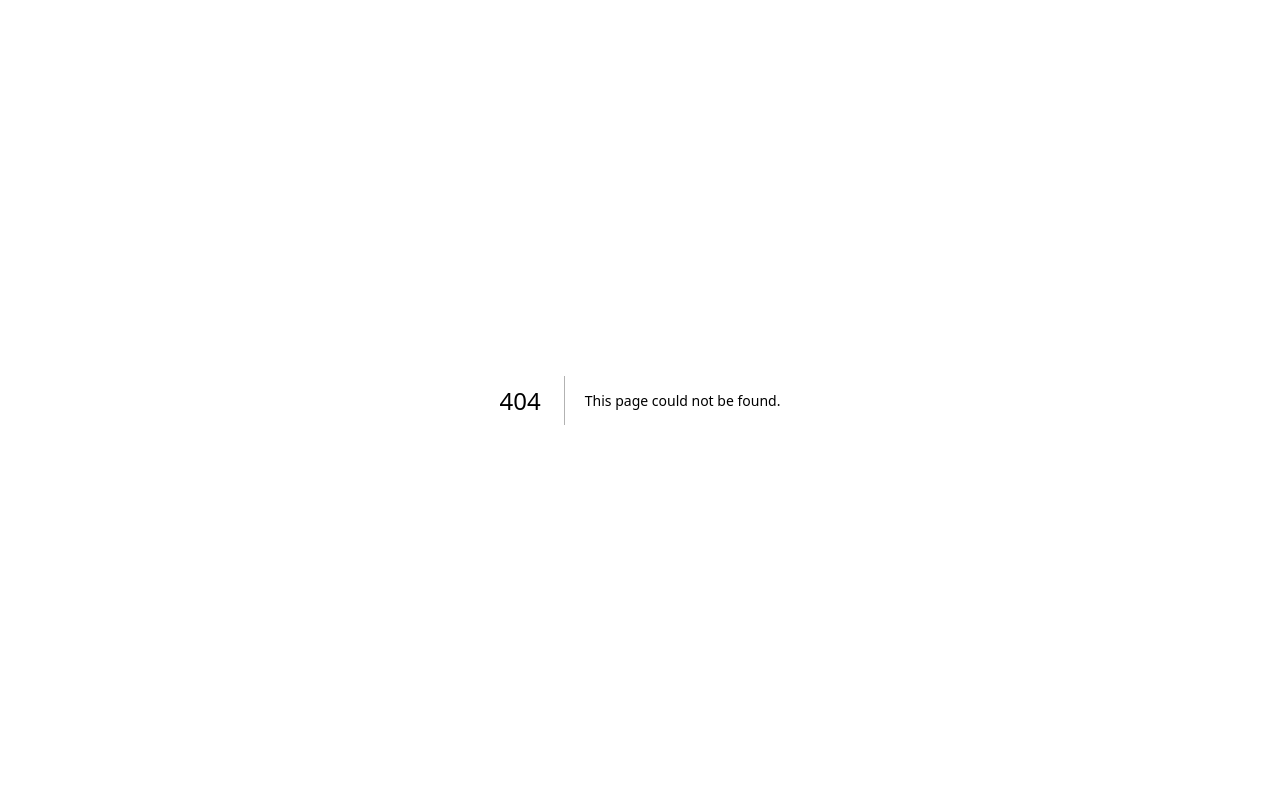
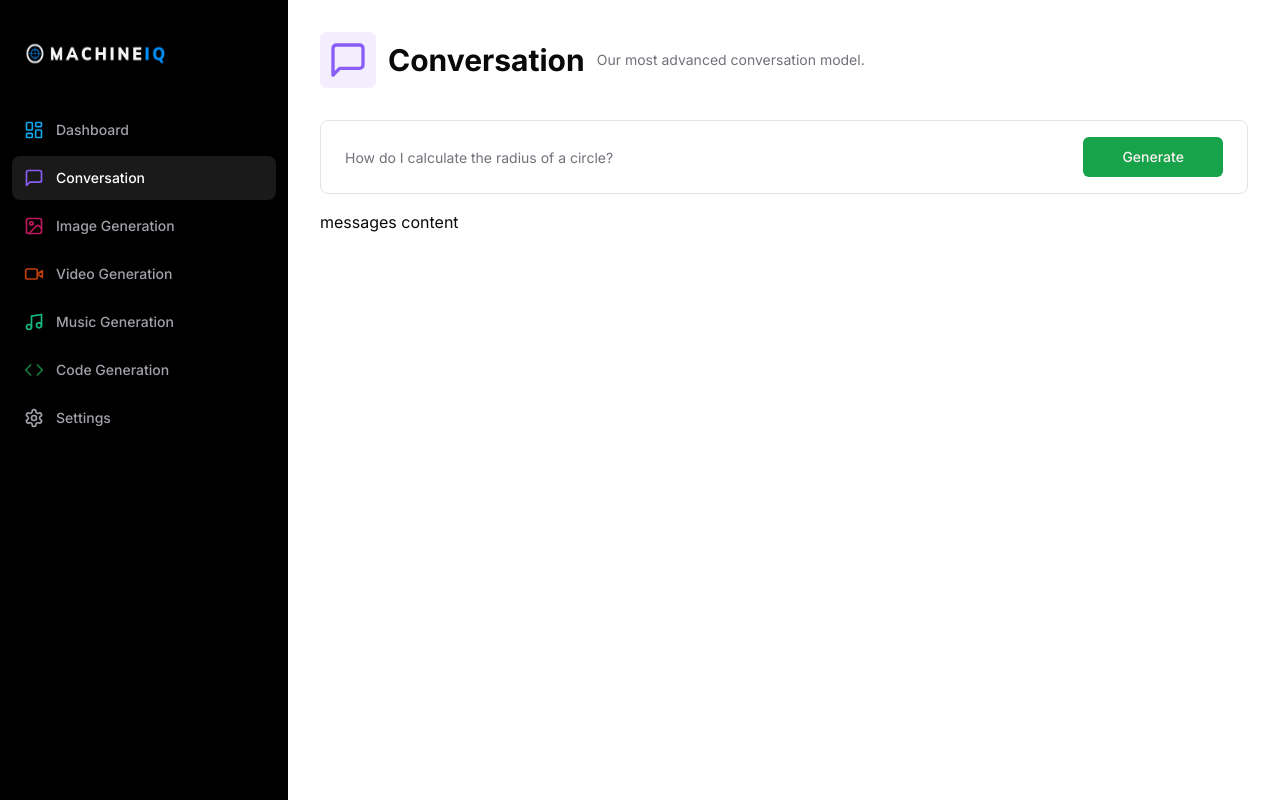
Before and after one commit to Hansraj8149/machineiq, a Next.js app: page /conversation in a window 1280 px wide. Before the commit this address had no page. Built offline with nearby package versions, Linux system fonts and the light colour scheme.

Commit message:
converstion ui done

```diff
--- /dev/null
+++ b/app/(dashboard)/(routes)/conversation/constants.ts
@@ -0,0 +1,7 @@
+import * as z from "zod";
+
+export const formSchema = z.object({
+  prompt: z.string().min(1, {
+    message: "Prompt is required."
+  }),
+});
--- /dev/null
+++ b/app/(dashboard)/(routes)/conversation/page.tsx
@@ -0,0 +1,78 @@
+"use client"
+import {Heading} from '@/components/Heading'
+import { MessageSquare } from 'lucide-react'
+import {z} from 'zod'
+import React from 'react'
+import { useForm } from 'react-hook-form'
+import { formSchema } from './constants'
+import { zodResolver } from '@hookform/resolvers/zod'
+import {Form, FormControl, FormField, FormItem } from '@/components/ui/form'
+import { Input } from '@/components/ui/input'
+import { Button } from '@/components/ui/button'
+const ConversationPage = () => {
+    const form = useForm<z.infer<typeof formSchema>>({
+        resolver: zodResolver(formSchema),
+        defaultValues: {
+          prompt: "",
+        },
+      });
+
+    const isLoading = form.formState.isSubmitting;
+    const onSubmit= async (values:z.infer<typeof formSchema>)=> {
+        console.log(values)
+    }
+  return (
+    <div>
+    <Heading
+      title="Conversation"
+      description="Our most advanced conversation model."
+      icon={MessageSquare}
+      iconColor="text-violet-500"
+      bgColor="bg-violet-500/10"
+    />
+    <div className="px-4 lg:px-8">
+      <div>
+        <Form {...form}>
+          <form
+            onSubmit={form.handleSubmit(onSubmit)}
+            className="
+              rounded-lg
+              border
+              w-full
+              p-4
+              px-3
+              md:px-6
+              focus-within:shadow-sm
+              grid
+              grid-cols-12
+              gap-2
+            "
+          >
+            <FormField
+              name="prompt"
+              render={({ field }) => (
+                <FormItem className="col-span-12 lg:col-span-10">
+                  <FormControl className="m-0 p-0">
+                    <Input
+                      className="border-0 outline-none focus-visible:ring-0 focus-visible:ring-transparent"
+                      disabled={isLoading}
+                      placeholder="How do I calculate the radius of a circle?"
+                      {...field}
+                    />
+                  </FormControl>
+                </FormItem>
+              )}
+            />
+            <Button className="col-span-12 lg:col-span-2 w-full" type="submit" disabled={isLoading} size="icon">
+              Generate
+            </Button>
+          </form>
+        </Form>
+      </div>
+      <div className="space-y-4 mt-4">messages content</div>
+        </div>
+    </div>
+  )
+}
+
+export default ConversationPage
--- a/app/(dashboard)/(routes)/dashboard/page.tsx
+++ b/app/(dashboard)/(routes)/dashboard/page.tsx
@@ -11,7 +11,7 @@
     icon: MessageSquare,
     color: "text-voilet-400",
     bgColor: "bg-voilet-400/10",
-     href: '/conversaion'
+     href: '/conversation'
   },
   {
     label: 'Dashboard',
--- /dev/null
+++ b/components/Heading.tsx
@@ -0,0 +1,25 @@
+import { cn } from '@/lib/utils';
+import { LucideIcon } from 'lucide-react';
+import React from 'react'
+
+
+
+interface HeadingProps {
+    title:string;
+    description:string;
+    icon:LucideIcon,
+    iconColor?:string,
+    bgColor?:string,
+}
+export const Heading = ({title,description, icon:Icon, iconColor,bgColor}: HeadingProps) => {
+  return (
+    <div className='px-4 lg:px-8 flex items-center gap-x-3 mb-8'>
+        <div className={cn("p-2 w-fit rounded-md", bgColor)}>
+        <Icon className={cn("w-10 h-10",iconColor)}/>
+
+        </div>
+<h2 className="text-3xl font-bold">{title}</h2>
+<p className="text-sm text-muted-foreground"> {description}</p>
+    </div>
+  )
+}
--- /dev/null
+++ b/components/ui/form.tsx
@@ -0,0 +1,176 @@
+import * as React from "react"
+import * as LabelPrimitive from "@radix-ui/react-label"
+import { Slot } from "@radix-ui/react-slot"
+import {
+  Controller,
+  ControllerProps,
+  FieldPath,
+  FieldValues,
+  FormProvider,
+  useFormContext,
+} from "react-hook-form"
+
+import { cn } from "@/lib/utils"
+import { Label } from "@/components/ui/label"
+
+const Form = FormProvider
+
+type FormFieldContextValue<
+  TFieldValues extends FieldValues = FieldValues,
+  TName extends FieldPath<TFieldValues> = FieldPath<TFieldValues>
+> = {
+  name: TName
+}
+
+const FormFieldContext = React.createContext<FormFieldContextValue>(
+  {} as FormFieldContextValue
+)
+
+const FormField = <
+  TFieldValues extends FieldValues = FieldValues,
+  TName extends FieldPath<TFieldValues> = FieldPath<TFieldValues>
+>({
+  ...props
+}: ControllerProps<TFieldValues, TName>) => {
+  return (
+    <FormFieldContext.Provider value={{ name: props.name }}>
+      <Controller {...props} />
+    </FormFieldContext.Provider>
+  )
+}
+
+const useFormField = () => {
+  const fieldContext = React.useContext(FormFieldContext)
+  const itemContext = React.useContext(FormItemContext)
+  const { getFieldState, formState } = useFormContext()
+
+  const fieldState = getFieldState(fieldContext.name, formState)
+
+  if (!fieldContext) {
+    throw new Error("useFormField should be used within <FormField>")
+  }
+
+  const { id } = itemContext
+
+  return {
+    id,
+    name: fieldContext.name,
+    formItemId: `${id}-form-item`,
+    formDescriptionId: `${id}-form-item-description`,
+    formMessageId: `${id}-form-item-message`,
+    ...fieldState,
+  }
+}
+
+type FormItemContextValue = {
+  id: string
+}
+
+const FormItemContext = React.createContext<FormItemContextValue>(
+  {} as FormItemContextValue
+)
+
+const FormItem = React.forwardRef<
+  HTMLDivElement,
+  React.HTMLAttributes<HTMLDivElement>
+>(({ className, ...props }, ref) => {
+  const id = React.useId()
+
+  return (
+    <FormItemContext.Provider value={{ id }}>
+      <div ref={ref} className={cn("space-y-2", className)} {...props} />
+    </FormItemContext.Provider>
+  )
+})
+FormItem.displayName = "FormItem"
+
+const FormLabel = React.forwardRef<
+  React.ElementRef<typeof LabelPrimitive.Root>,
+  React.ComponentPropsWithoutRef<typeof LabelPrimitive.Root>
+>(({ className, ...props }, ref) => {
+  const { error, formItemId } = useFormField()
+
+  return (
+    <Label
+      ref={ref}
+      className={cn(error && "text-destructive", className)}
+      htmlFor={formItemId}
+      {...props}
+    />
+  )
+})
+FormLabel.displayName = "FormLabel"
+
+const FormControl = React.forwardRef<
+  React.ElementRef<typeof Slot>,
+  React.ComponentPropsWithoutRef<typeof Slot>
+>(({ ...props }, ref) => {
+  const { error, formItemId, formDescriptionId, formMessageId } = useFormField()
+
+  return (
+    <Slot
+      ref={ref}
+      id={formItemId}
+      aria-describedby={
+        !error
+          ? `${formDescriptionId}`
+          : `${formDescriptionId} ${formMessageId}`
+      }
+      aria-invalid={!!error}
+      {...props}
+    />
+  )
+})
+FormControl.displayName = "FormControl"
+
+const FormDescription = React.forwardRef<
+  HTMLParagraphElement,
+  React.HTMLAttributes<HTMLParagraphElement>
+>(({ className, ...props }, ref) => {
+  const { formDescriptionId } = useFormField()
+
+  return (
+    <p
+      ref={ref}
+      id={formDescriptionId}
+      className={cn("text-sm text-muted-foreground", className)}
+      {...props}
+    />
+  )
+})
+FormDescription.displayName = "FormDescription"
+
+const FormMessage = React.forwardRef<
+  HTMLParagraphElement,
+  React.HTMLAttributes<HTMLParagraphElement>
+>(({ className, children, ...props }, ref) => {
+  const { error, formMessageId } = useFormField()
+  const body = error ? String(error?.message) : children
+
+  if (!body) {
+    return null
+  }
+
+  return (
+    <p
+      ref={ref}
+      id={formMessageId}
+      className={cn("text-sm font-medium text-destructive", className)}
+      {...props}
+    >
+      {body}
+    </p>
+  )
+})
+FormMessage.displayName = "FormMessage"
+
+export {
+  useFormField,
+  Form,
+  FormItem,
+  FormLabel,
+  FormControl,
+  FormDescription,
+  FormMessage,
+  FormField,
+}
--- /dev/null
+++ b/components/ui/input.tsx
@@ -0,0 +1,25 @@
+import * as React from "react"
+
+import { cn } from "@/lib/utils"
+
+export interface InputProps
+  extends React.InputHTMLAttributes<HTMLInputElement> {}
+
+const Input = React.forwardRef<HTMLInputElement, InputProps>(
+  ({ className, type, ...props }, ref) => {
+    return (
+      <input
+        type={type}
+        className={cn(
+          "flex h-10 w-full rounded-md border border-input bg-background px-3 py-2 text-sm ring-offset-background file:border-0 file:bg-transparent file:text-sm file:font-medium placeholder:text-muted-foreground focus-visible:outline-none focus-visible:ring-2 focus-visible:ring-ring focus-visible:ring-offset-2 disabled:cursor-not-allowed disabled:opacity-50",
+          className
+        )}
+        ref={ref}
+        {...props}
+      />
+    )
+  }
+)
+Input.displayName = "Input"
+
+export { Input }
--- /dev/null
+++ b/components/ui/label.tsx
@@ -0,0 +1,26 @@
+"use client"
+
+import * as React from "react"
+import * as LabelPrimitive from "@radix-ui/react-label"
+import { cva, type VariantProps } from "class-variance-authority"
+
+import { cn } from "@/lib/utils"
+
+const labelVariants = cva(
+  "text-sm font-medium leading-none peer-disabled:cursor-not-allowed peer-disabled:opacity-70"
+)
+
+const Label = React.forwardRef<
+  React.ElementRef<typeof LabelPrimitive.Root>,
+  React.ComponentPropsWithoutRef<typeof LabelPrimitive.Root> &
+    VariantProps<typeof labelVariants>
+>(({ className, ...props }, ref) => (
+  <LabelPrimitive.Root
+    ref={ref}
+    className={cn(labelVariants(), className)}
+    {...props}
+  />
+))
+Label.displayName = LabelPrimitive.Root.displayName
+
+export { Label }
--- a/package.json
+++ b/package.json
@@ -10,7 +10,9 @@
   },
   "dependencies": {
     "@clerk/nextjs": "^4.29.8",
+    "@hookform/resolvers": "^3.3.4",
     "@radix-ui/react-dialog": "^1.0.5",
+    "@radix-ui/react-label": "^2.0.2",
     "@radix-ui/react-slot": "^1.0.2",
     "class-variance-authority": "^0.7.0",
     "clsx": "^2.1.0",
@@ -18,8 +20,10 @@
     "next": "14.1.0",
     "react": "^18",
     "react-dom": "^18",
+    "react-hook-form": "^7.50.1",
     "tailwind-merge": "^2.2.1",
-    "tailwindcss-animate": "^1.0.7"
+    "tailwindcss-animate": "^1.0.7",
+    "zod": "^3.22.4"
   },
   "devDependencies": {
     "@types/node": "^20",
```
Also changed, not shown: 1 other file (tests, documents, lock files or other folders).
